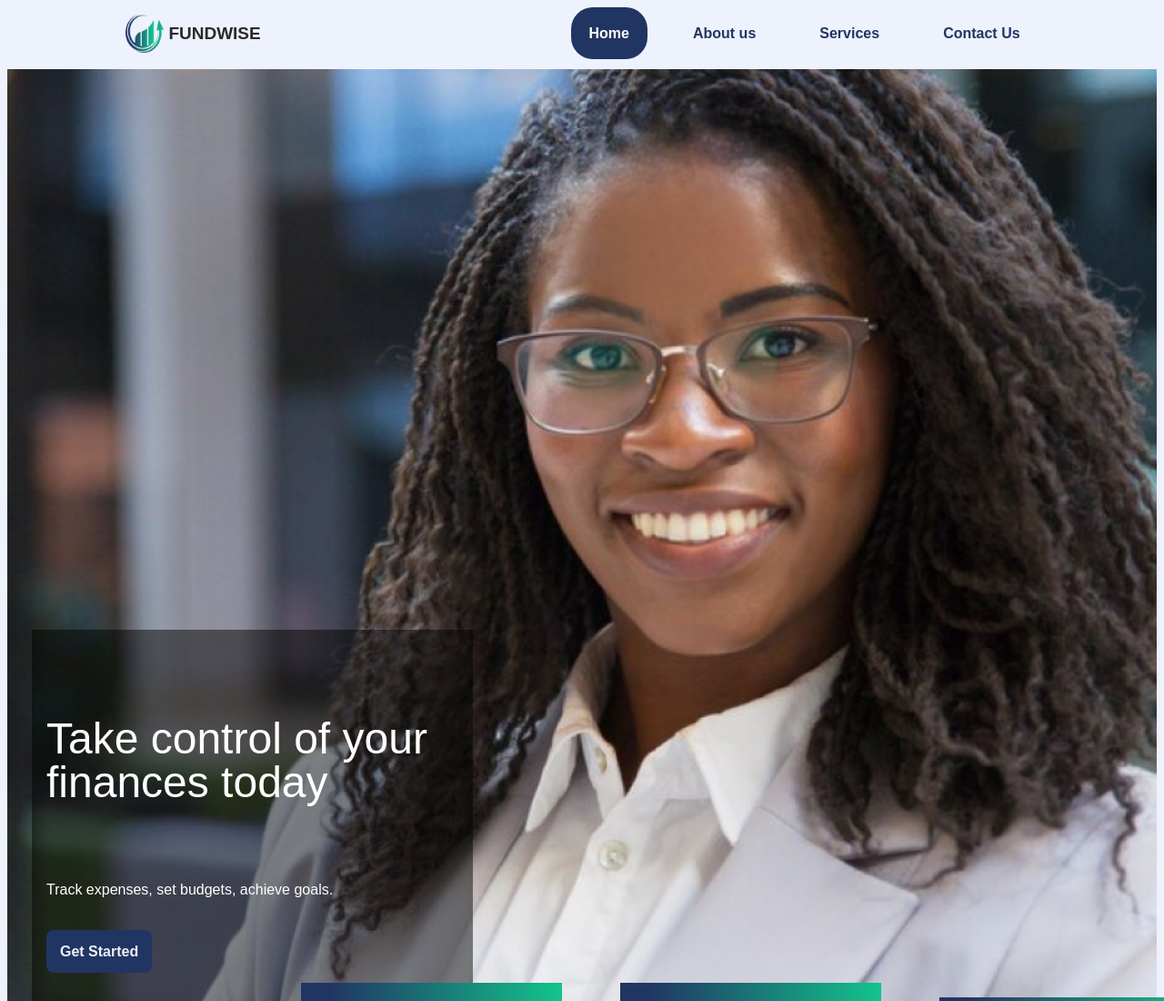
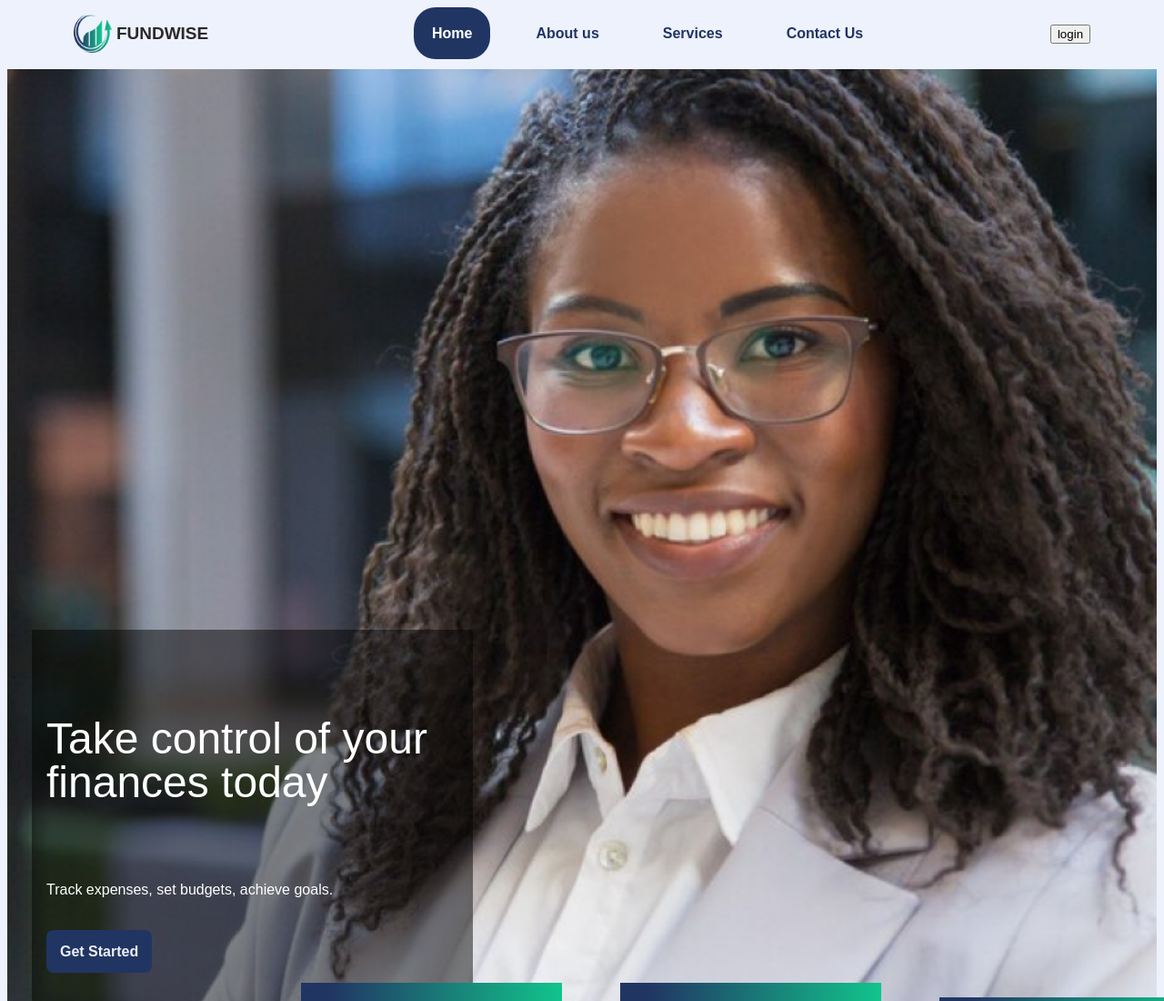
Before and after one commit to DE-DANIELS/fundwise, a plain HTML site: page index.html in a window 1280 px wide. Shown: the top 1100 px of the page at 91% size. Drawn offline with Linux system fonts and the light colour scheme.

Commit message:
Update index.html

```diff
--- a/index.html
+++ b/index.html
@@ -24,6 +24,8 @@
             <li><a data-active="Myservices" href="#services" class="activeH">Services</a></li>
             <li><a data-active="Mycontact" href="support.html" class="activeH">Contact Us</a></li>
           </ul>
+
+          <a href="login.html"><button type="button">login</button></a>
         </nav>
     </header>
 
```
